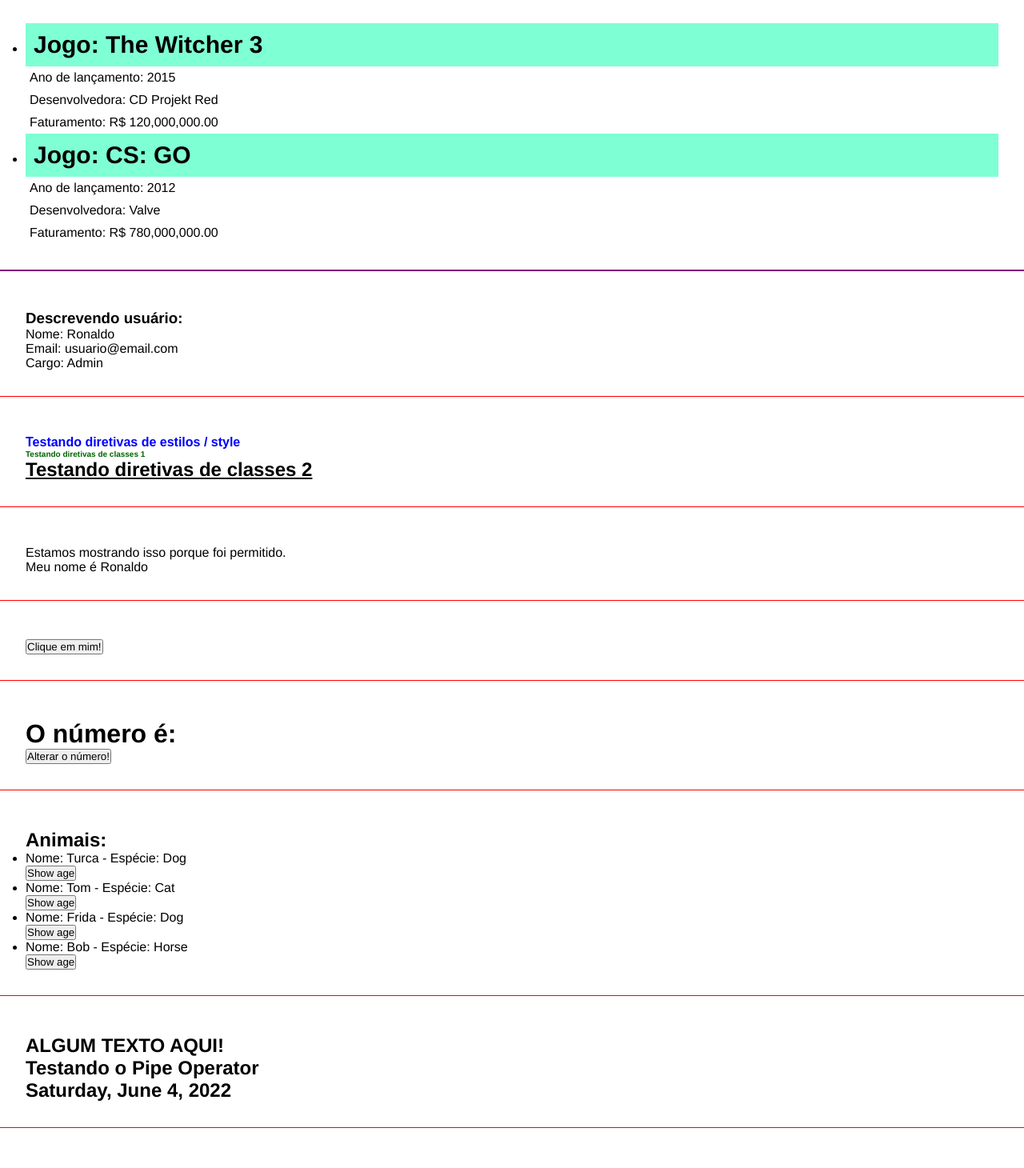
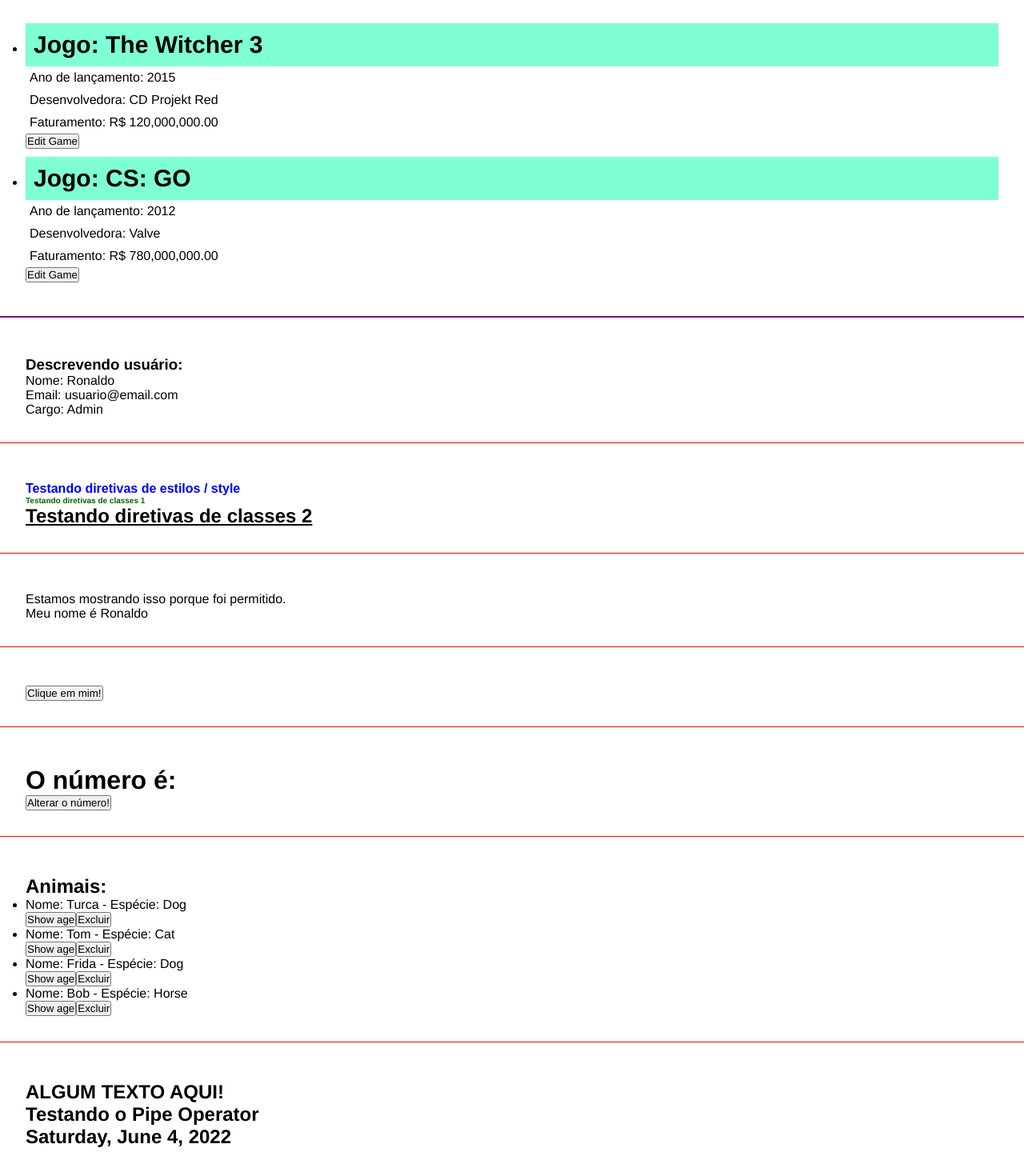
Before and after one commit to ronaldovctor/Angular13-MatheusBattist, an Angular app: page / in a window 1280 px wide. Shown: the part 395-1855 px from the top of the page at 80% size. Built offline with nearby package versions, Linux system fonts and the light colour scheme.

Commit message:
Services do Angular

```diff
--- a/src/app/components/first-component/first-component.component.css
+++ b/src/app/components/first-component/first-component.component.css
@@ -12,3 +12,7 @@
 p {
    padding: 5px;
 }
+
+button {
+   margin-bottom: 10px;
+}
--- a/src/app/components/first-component/first-component.component.html
+++ b/src/app/components/first-component/first-component.component.html
@@ -30,6 +30,11 @@
          <p>Ano de lançamento: {{ game.release }}</p>
          <p>Desenvolvedora: {{ game.developer }}</p>
          <p>Faturamento: {{ game.money | currency:'BR':'R$ ' }}</p>
+         <button (click)="edit()">Edit Game</button>
+         <div *ngIf="showEdit">
+            <input type="text" [(ngModel)]="game.name">
+            <button (click)="edit()">Cancelar</button>
+         </div>
       </li>
    </ul>
 </div>
--- a/src/app/components/first-component/first-component.component.ts
+++ b/src/app/components/first-component/first-component.component.ts
@@ -7,6 +7,8 @@
   styleUrls: ['./first-component.component.css']
 })
 export class FirstComponentComponent implements OnInit {
+  showEdit!: boolean
+
   name: string = 'Ronaldo'
   age: number = 21
   job: string = 'Programador'
@@ -27,4 +29,8 @@
   ngOnInit(): void {
   }
 
+  edit(): void {
+    this.showEdit = !this.showEdit
+  }
+
 }
--- a/src/app/components/list-render/list-render.component.html
+++ b/src/app/components/list-render/list-render.component.html
@@ -4,6 +4,7 @@
       <li *ngFor="let animal of animals">
          <p>Nome: {{animal.name}} - Espécie: {{animal.type}}</p>
          <button (click)="showAge(animal)">Show age</button>
+         <button (click)="removeAnimal(animal)">Excluir</button>
       </li>
    </ul>
    <h3>{{animalDetails}}</h3>
--- a/src/app/components/list-render/list-render.component.ts
+++ b/src/app/components/list-render/list-render.component.ts
@@ -1,5 +1,6 @@
 import { Component, OnInit } from '@angular/core';
 import { Animal } from 'src/app/Animal';
+import { ListService } from 'src/app/service/list.service';
 
 @Component({
   selector: 'app-list-render',
@@ -17,7 +18,7 @@
 
   animalDetails!: string
 
-  constructor() { }
+  constructor(private listService: ListService) { }
 
   ngOnInit(): void {
   }
@@ -25,4 +26,9 @@
   showAge(animal: Animal): void {
     this.animalDetails = `This animal is ${animal.age} years old.`
   }
+
+  removeAnimal(animal: Animal): void {
+    console.log('Removendo animal...')
+    this.animals = this.listService.remove(this.animals, animal)
+  }
 }
--- /dev/null
+++ b/src/app/service/list.service.ts
@@ -0,0 +1,14 @@
+import { Injectable } from '@angular/core';
+import { Animal } from '../Animal';
+
+@Injectable({
+  providedIn: 'root'
+})
+export class ListService {
+
+  constructor() { }
+
+  remove(animals: Animal[], animal: Animal) {
+    return animals.filter((x) => animal.name !== x.name)
+  }
+}
```
Also changed, not shown: 1 other file (tests, documents, lock files or other folders).
